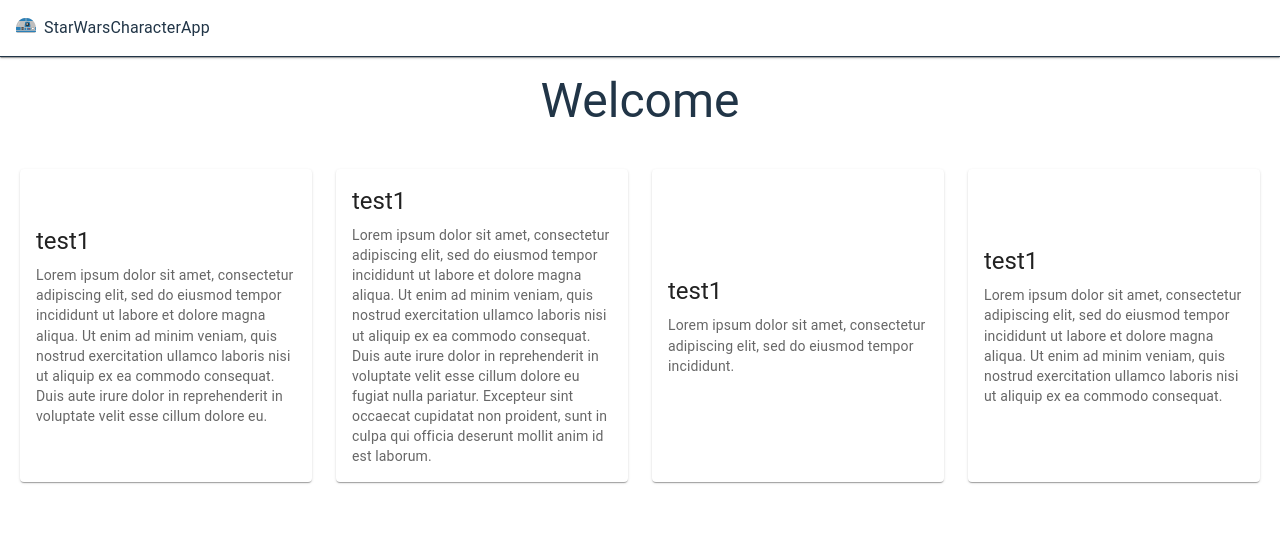
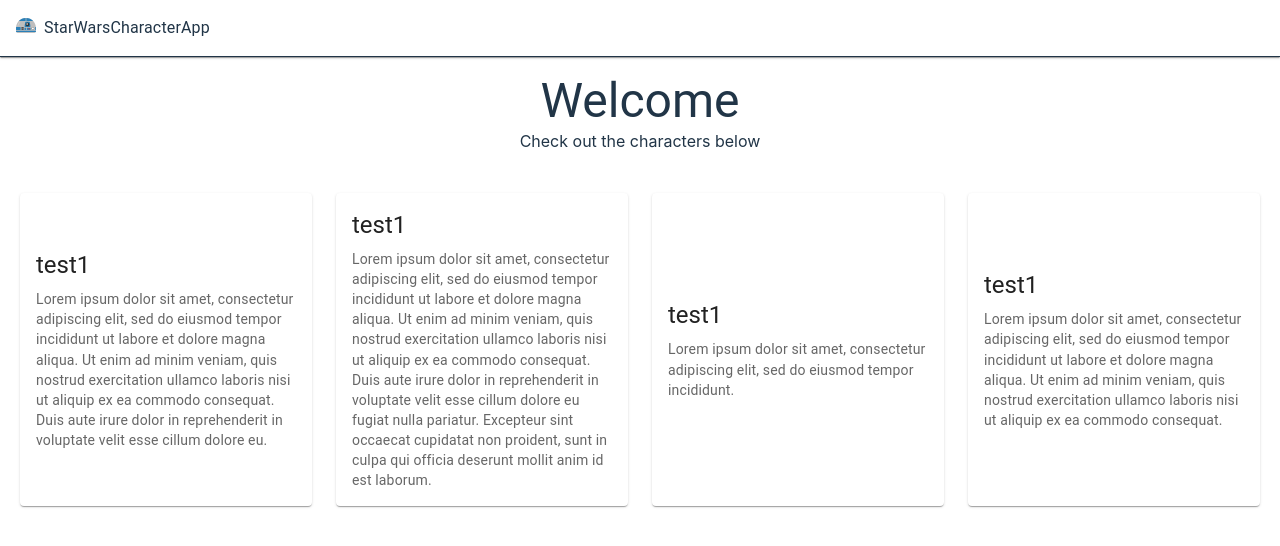
Before and after one commit to Twolar/StarWarsCharacter-WebApp, a React (Vite) app in the folder StarWarsCharacter-Client/: page / in a window 1280 px wide. Shown: the top 546 px of the page. Built offline with nearby package versions, Linux system fonts and the light colour scheme.

Commit message:
Minor content and styling changes

```diff
--- a/StarWarsCharacter-Client/src/scenes/landing/index.jsx
+++ b/StarWarsCharacter-Client/src/scenes/landing/index.jsx
@@ -10,8 +10,9 @@ const Landing = () => {
       justifyContent="center"
       alignItems="center"
     >
-      <Box>
+      <Box textAlign="center">
         <Typography variant="h3">Welcome</Typography>
+        <Typography variant="p">Check out the characters below</Typography>
       </Box>
 
       <Box mt={5}>
--- a/StarWarsCharacter-Client/src/scenes/missing/index.jsx
+++ b/StarWarsCharacter-Client/src/scenes/missing/index.jsx
@@ -8,6 +8,7 @@ const Missing = () => {
       flexDirection="column"
       justifyContent="center"
       alignItems="center"
+      textAlign="center"
     >
       <Box>
         <Typography variant="h3">404</Typography>
```
